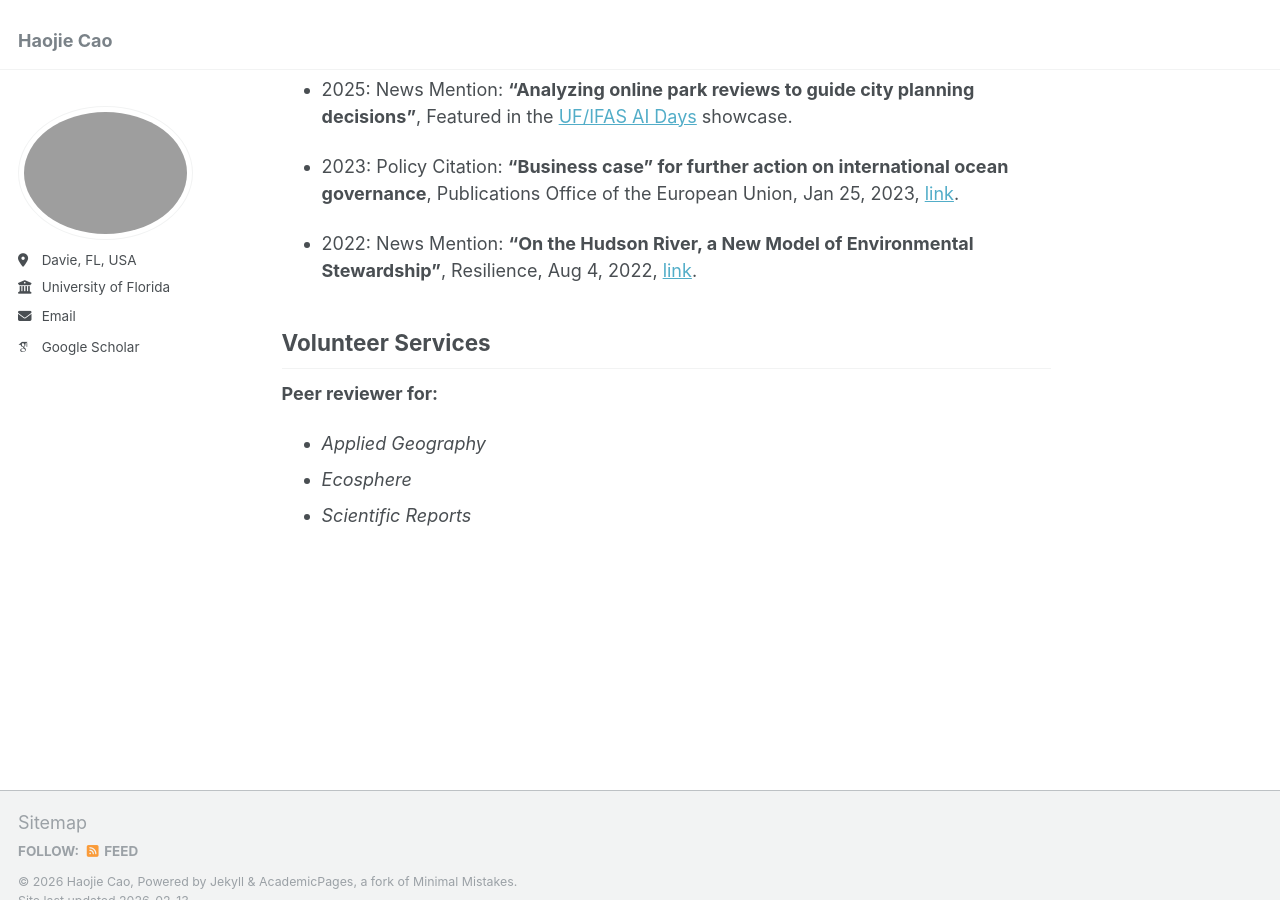
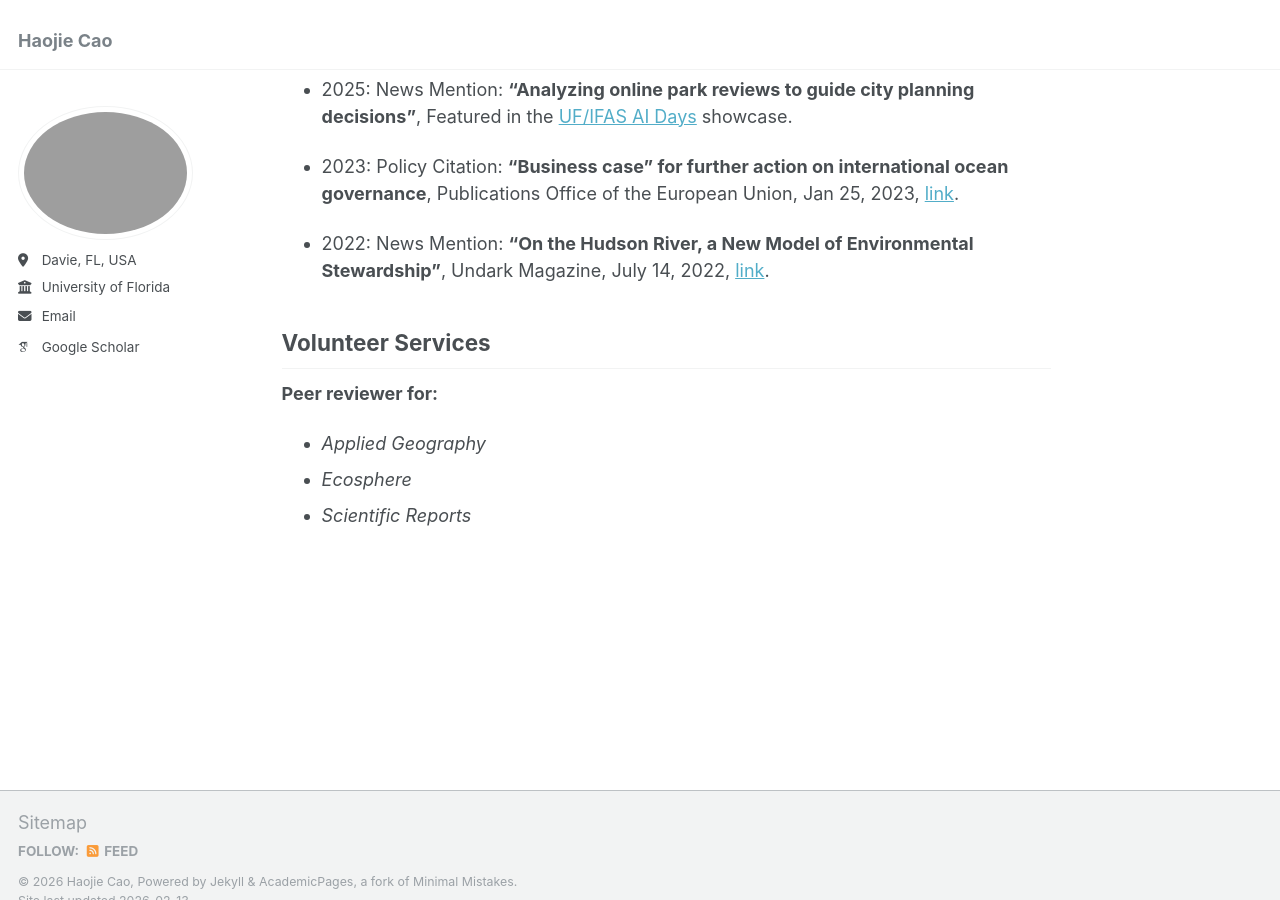
Before and after one commit to haojiecao42/haojiecao42.github.io, a Jekyll site: the page built from _pages/about.md, in a window 1280 px wide and 900 px high, scrolled down 3409 px. Built offline with Jekyll 4.4.1, drawn with Linux system fonts in a browser that asks for light colours; some web fonts are replaced.

Commit message:
Update about.md

```diff
--- a/_pages/about.md
+++ b/_pages/about.md
@@ -96,7 +96,7 @@
 
 * 2023: Policy Citation: **“Business case” for further action on international ocean governance**, Publications Office of the European Union, Jan 25, 2023, [link](https://op.europa.eu/en/publication-detail/-/publication/930be1cc-a2ab-11ed-b508-01aa75ed71a1/language-en).
 
-* 2022: News Mention: **“On the Hudson River, a New Model of Environmental Stewardship”**, Resilience, Aug 4, 2022, [link](https://www.resilience.org/stories/2022-08-04/on-the-hudson-river-a-new-model-of-environmental-stewardship/).
+* 2022: News Mention: **“On the Hudson River, a New Model of Environmental Stewardship”**, Undark Magazine, July 14, 2022, [link](https://undark.org/2022/07/14/on-the-hudson-river-a-new-model-of-environmental-stewardship/).
 
 ## Volunteer Services
 **Peer reviewer for:**
```
